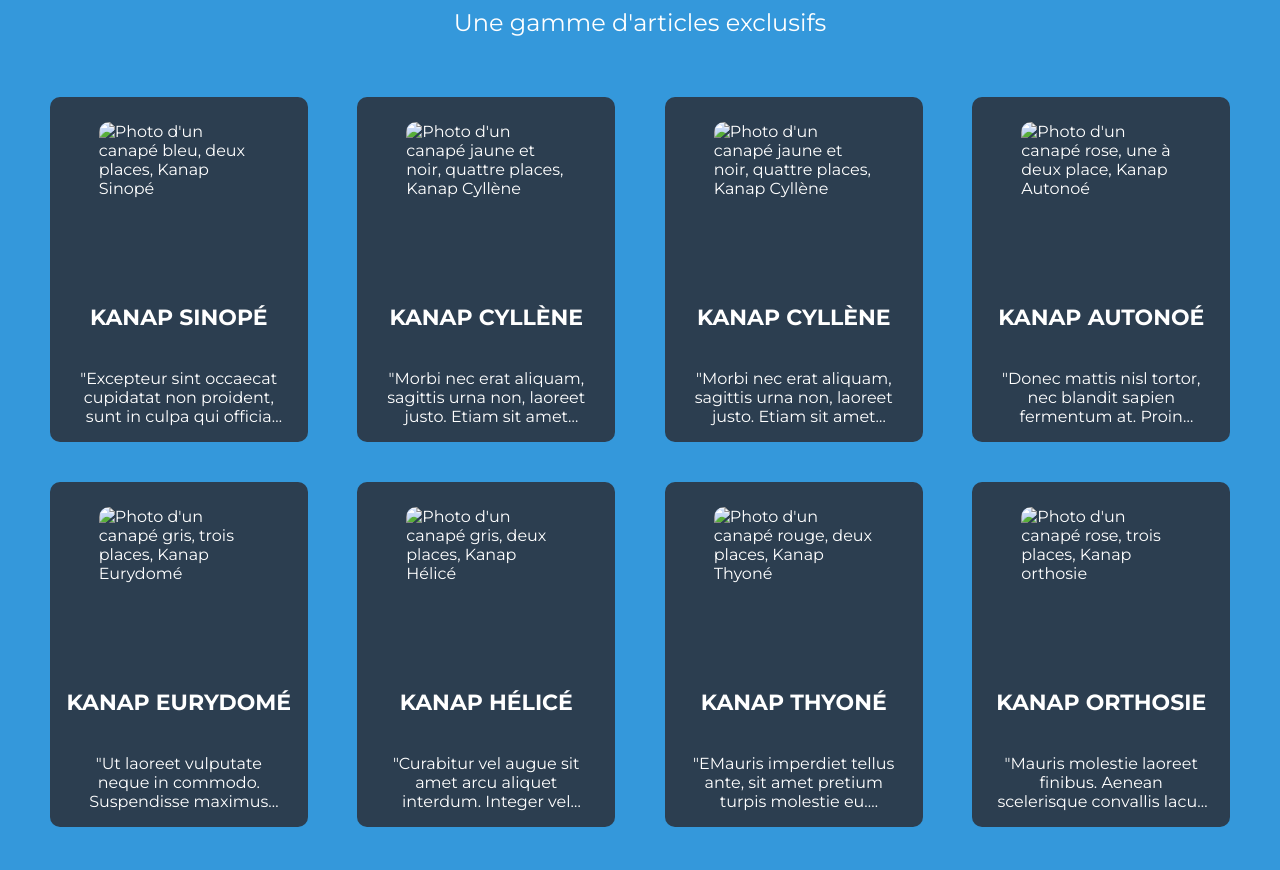
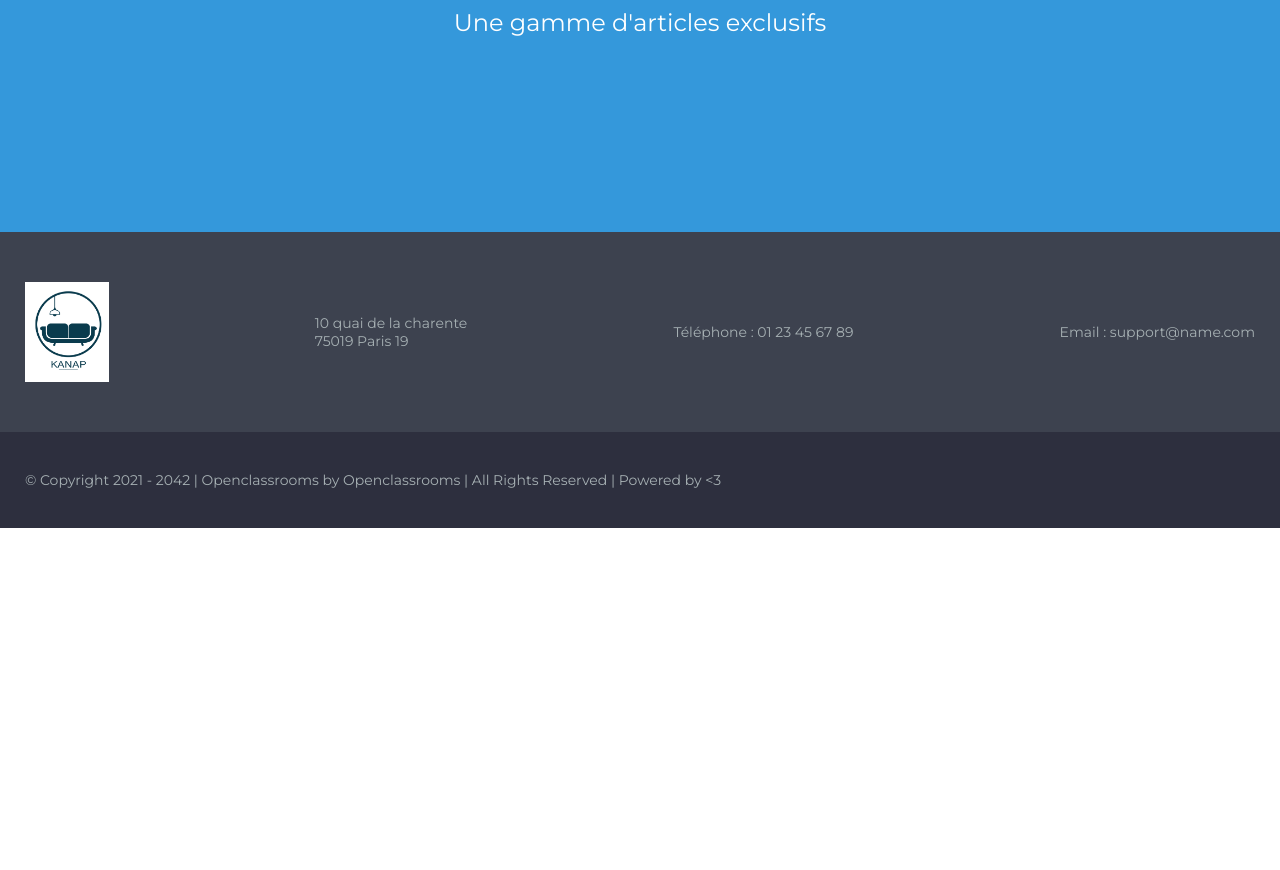
Before and after one commit to Audrey-hub-dev/projet5, a plain HTML site: page front/html/index.html in a window 1280 px wide. Shown: the part 940-1810 px from the top of the page. After the commit the page ends 1468 px from the top, so only its background shows below. Drawn offline with Linux system fonts and the light colour scheme.

```diff
--- a/front/html/index.html
+++ b/front/html/index.html
@@ -58,78 +58,6 @@
             </article>
           </a> -->
 
-              <a href="./product.html?id=107fb5b75607497b96722bda5b504926">
-            <article>
-              <img src="http://localhost:3000/images/kanap01.jpeg"
-                alt="Photo d'un canapé bleu, deux places, Kanap Sinopé">
-              <h3 class="productName">Kanap Sinopé</h3>
-              <p class="productDescription"> "Excepteur sint occaecat cupidatat non proident, sunt in culpa qui officia deserunt mollit anim id est laborum."</p>
-            </article>
-          </a>
-
-          <a href="./product.html?id=415b7cacb65d43b2b5c1ff70f3393ad1">
-            <article>
-              <img src="http://localhost:3000/images/kanap02.jpeg"
-                alt="Photo d'un canapé jaune et noir, quattre places, Kanap Cyllène">
-              <h3 class="productName">Kanap Cyllène</h3>
-              <p class="productDescription"> "Morbi nec erat aliquam, sagittis urna non, laoreet justo. Etiam sit amet interdum diam, at accumsan lectus."</p>
-            </article>
-          </a>
-
-          <a href="./product.html?id=055743915a544fde83cfdfc904935ee7">
-            <article>
-              <img src="http://localhost:3000/images/kanap03.jpeg"
-                alt="Photo d'un canapé jaune et noir, quattre places, Kanap Cyllène">
-              <h3 class="productName">Kanap Cyllène</h3>
-              <p class="productDescription"> "Morbi nec erat aliquam, sagittis urna non, laoreet justo. Etiam sit amet interdum diam, at accumsan lectus."</p>
-            </article>
-          </a>
-
-          <a href="./product.html?id=a557292fe5814ea2b15c6ef4bd73ed83">
-            <article>
-              <img src="http://localhost:3000/images/kanap04.jpeg"
-                alt="Photo d'un canapé rose, une à deux place, Kanap Autonoé">
-              <h3 class="productName">Kanap Autonoé</h3>
-              <p class="productDescription"> "Donec mattis nisl tortor, nec blandit sapien fermentum at. Proin hendrerit efficitur fringilla. Lorem ipsum dolor sit amet."</p>
-            </article>
-          </a>
-
-          <a href="./product.html?id=8906dfda133f4c20a9d0e34f18adcf06">
-            <article>
-              <img src="http://localhost:3000/images/kanap05.jpeg"
-                alt="Photo d'un canapé gris, trois places, Kanap Eurydomé">
-              <h3 class="productName">Kanap Eurydomé</h3>
-              <p class="productDescription"> "Ut laoreet vulputate neque in commodo. Suspendisse maximus quis erat in sagittis. Donec hendrerit purus at congue aliquam."</p>
-            </article>
-          </a>
-
-          <a href="./product.html?id=77711f0e466b4ddf953f677d30b0efc9">
-            <article>
-              <img src="http://localhost:3000/images/kanap06.jpeg"
-                alt="Photo d'un canapé gris, deux places, Kanap Hélicé">
-              <h3 class="productName">Kanap Hélicé</h3>
-              <p class="productDescription"> "Curabitur vel augue sit amet arcu aliquet interdum. Integer vel quam mi. Morbi nec vehicula mi, sit amet vestibulum."</p>
-            </article>
-          </a>
-
-          <a href="./product.html?id=034707184e8e4eefb46400b5a3774b5f">
-            <article>
-              <img src="http://localhost:3000/images/kanap07.jpeg"
-                alt="Photo d'un canapé rouge, deux places, Kanap Thyoné">
-              <h3 class="productName">Kanap Thyoné</h3>
-              <p class="productDescription"> "EMauris imperdiet tellus ante, sit amet pretium turpis molestie eu. Vestibulum et egestas eros. Vestibulum non lacus orci."</p>
-            </article>
-          </a>
-
-          <a href="./product.html?id=a6ec5b49bd164d7fbe10f37b6363f9fb">
-            <article>
-              <img src="http://localhost:3000/images/kanap08.jpeg"
-                alt="Photo d'un canapé rose, trois places, Kanap orthosie">
-              <h3 class="productName">Kanap orthosie</h3>
-              <p class="productDescription"> "Mauris molestie laoreet finibus. Aenean scelerisque convallis lacus at dapibus. Morbi imperdiet enim metus rhoncus."</p>
-            </article>
-          </a>
-
         </section>
       </div>
     </main>
```
